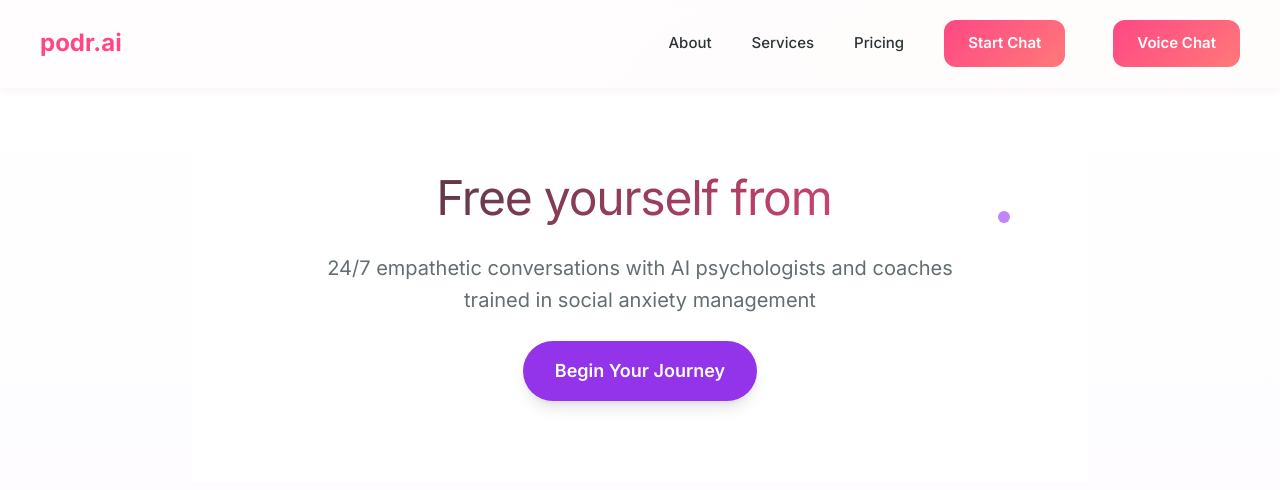
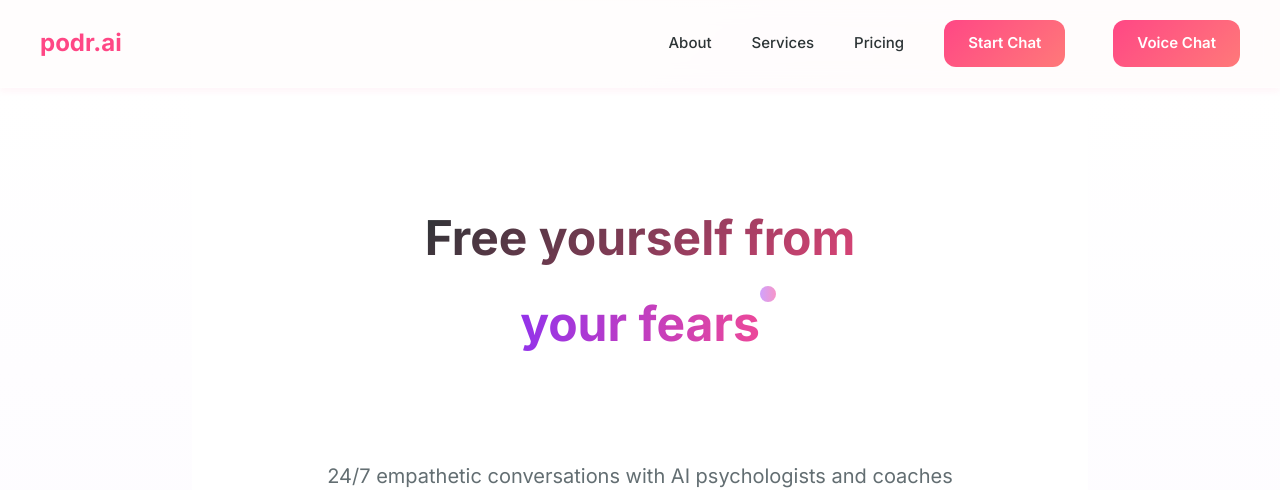
Before and after one commit to nabilrehman/podr-ai-website, a Next.js app: page / in a window 1280 px wide. Shown: the top 490 px of the page. Built offline with nearby package versions, Linux system fonts and the light colour scheme.

Commit message:
Fix animations and update profile image

```diff
--- a/app/page.tsx
+++ b/app/page.tsx
@@ -11,7 +11,7 @@ const coaches = [
     rating: '5.0',
     satisfaction: '99.9% Success Rate',
     description: 'Pioneering the intersection of AI and mental health support, helping individuals unlock their full potential.',
-    imagePath: '/public/julien.jpeg'
+    imagePath: 'https://avatars.githubusercontent.com/u/127373919?v=4'
   },
   {
     name: 'Dr. Alex AI',
--- a/components/RotatingTagline.tsx
+++ b/components/RotatingTagline.tsx
@@ -1,88 +1,58 @@
 'use client';
 
-import { useEffect, useState, useRef } from 'react';
+import { useEffect, useState } from 'react';
 import { motion, AnimatePresence } from 'framer-motion';
 
 const phrases = [
-    { text: "your limitations", highlight: "limitless" },
-    { text: "your fears", highlight: "fearless" },
-    { text: "your doubts", highlight: "confident" }
+    "your limitations",
+    "your fears",
+    "your doubts"
 ];
 
-const containerVariants = {
-    hidden: { opacity: 0, y: 20 },
-    visible: {
-        opacity: 1,
-        y: 0,
-        transition: {
-            duration: 0.6,
-            ease: "easeOut"
-        }
-    },
-    exit: {
-        opacity: 0,
-        y: -20,
-        transition: {
-            duration: 0.4,
-            ease: "easeIn"
-        }
-    }
-};
-
-const bubbleVariants = {
-    hidden: { scale: 0.8, opacity: 0 },
-    visible: {
-        scale: 1,
-        opacity: 1,
-        transition: {
-            type: "spring",
-            stiffness: 200,
-            damping: 15
-        }
-    }
-};
-
 export default function RotatingTagline() {
-    const [currentIndex, setCurrentIndex] = useState(0);
-    const [isFirstRender, setIsFirstRender] = useState(true);
-    const intervalRef = useRef<NodeJS.Timeout>();
+    const [index, setIndex] = useState(0);
 
     useEffect(() => {
-        setIsFirstRender(false);
-        intervalRef.current = setInterval(() => {
-            setCurrentIndex((prevIndex) => (prevIndex + 1) % phrases.length);
-        }, 4000);
+        const timer = setInterval(() => {
+            setIndex((prev) => (prev + 1) % phrases.length);
+        }, 3000);
 
-        return () => {
-            if (intervalRef.current) {
-                clearInterval(intervalRef.current);
-            }
-        };
+        return () => clearInterval(timer);
     }, []);
 
     return (
-        <h1 className="relative text-4xl sm:text-5xl lg:text-7xl font-bold tracking-tight text-transparent bg-clip-text bg-gradient-to-r from-purple-600 to-pink-600">
-            <span className="font-light">Free yourself from </span>
-            <div className="relative inline-flex mt-2">
-                <AnimatePresence mode="wait">
-                    <motion.div
-                        key={currentIndex}
-                        variants={containerVariants}
-                        initial={isFirstRender ? "visible" : "hidden"}
-                        animate="visible"
-                        exit="exit"
-                        className="absolute left-0 min-w-[200px]"
-                    >
-                        <span className="relative">
-                            {phrases[currentIndex].text}
+        <div className="flex flex-col items-center justify-center min-h-[200px] py-10">
+            <h1 className="text-4xl sm:text-5xl lg:text-6xl font-bold text-center leading-tight">
+                <span className="block text-gray-800 mb-2">Free yourself from</span>
+                <div className="h-24 relative flex items-center justify-center overflow-hidden">
+                    <AnimatePresence mode="wait">
+                        <motion.span
+                            key={index}
+                            initial={{ y: 50, opacity: 0 }}
+                            animate={{ y: 0, opacity: 1 }}
+                            exit={{ y: -50, opacity: 0 }}
+                            transition={{
+                                y: { type: "spring", stiffness: 300, damping: 30 },
+                                opacity: { duration: 0.2 }
+                            }}
+                            className="absolute text-transparent bg-clip-text bg-gradient-to-r from-purple-600 to-pink-500 inline-flex items-center"
+                        >
+                            {phrases[index]}
                             <motion.span
-                                variants={bubbleVariants}
-                                className="absolute -top-1 -right-2 w-3 h-3 bg-purple-400 rounded-full opacity-50"
+                                initial={{ scale: 0 }}
+                                animate={{ scale: 1 }}
+                                transition={{
+                                    type: "spring",
+                                    stiffness: 300,
+                                    damping: 20,
+                                    delay: 0.2
+                                }}
+                                className="absolute -right-4 -top-2 w-4 h-4 rounded-full bg-gradient-to-r from-purple-400 to-pink-400 opacity-75"
                             />
-                        </span>
-                    </motion.div>
-                </AnimatePresence>
-            </div>
-        </h1>
+                        </motion.span>
+                    </AnimatePresence>
+                </div>
+            </h1>
+        </div>
     );
 }
```
Also changed, not shown: public/julien.jpeg.
